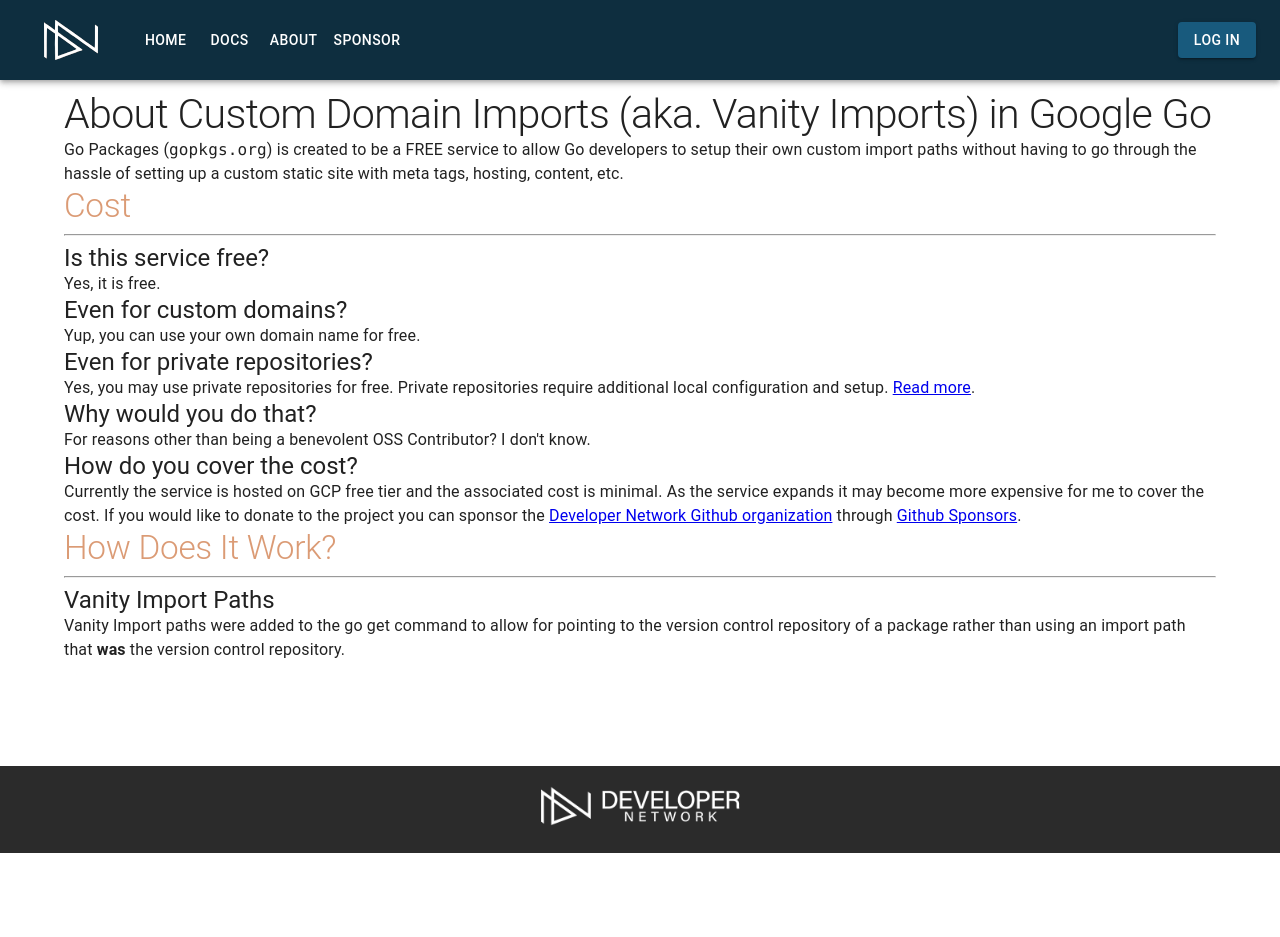
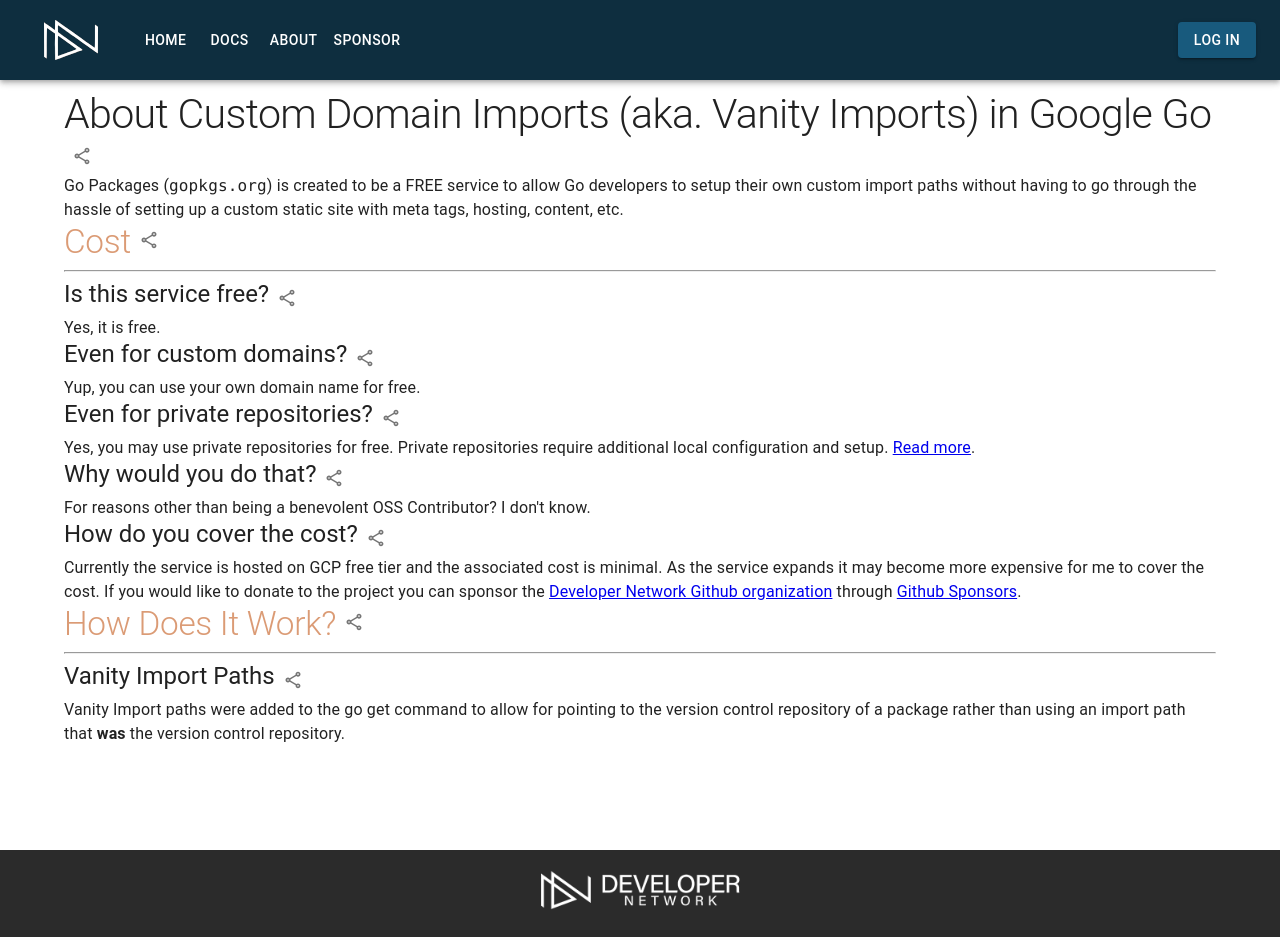
Before and after one commit to devnw/gopkgs-client, a React (Create React App) app: page /about in a window 1280 px wide. Before the commit the page ends 853 px from the top, so only its background shows below. Built offline with nearby package versions, Linux system fonts and the light colour scheme.

Commit message:
Added the ability to copy a header link

```diff
--- a/src/components/Ref.js
+++ b/src/components/Ref.js
@@ -1,16 +1,51 @@
-import React from "react";
-import { Typography } from "@mui/material";
+import copy from "clipboard-copy";
+import React, { useState } from "react";
+import { Typography, Grid, Tooltip, IconButton } from "@mui/material";
+import ShareOutlinedIcon from "@mui/icons-material/ShareOutlined";
+import { useLocation } from "react-router-dom";
 
 const Ref = (props) => {
+  const [showTooltip, setShowTooltip] = useState(false);
+  const id = props.children.replace(/ /g, "-").toLowerCase();
+  const location = useLocation();
+  const url = new URL(
+    `${process.env.REACT_APP_URL}${location.pathname}#${encodeURIComponent(id)}`
+  ).toString();
+
+  const onCopy = (content) => {
+    copy(url);
+    setShowTooltip(true);
+  };
+
+  const handleOnTooltipClose = () => {
+    setShowTooltip(false);
+  };
+
   if (!props.variant.startsWith("h")) {
     return <Typography {...props} />;
   }
 
   return (
-    <Typography
-      {...props}
-      id={props.children.replace(/ /g, "-").toLowerCase()}
-    />
+    <Grid container>
+      <Grid item>
+        <Typography {...props} id={id} />
+      </Grid>
+      <Grid item>
+        <Tooltip
+          open={showTooltip}
+          title={"Copied to clipboard!"}
+          leaveDelay={300}
+          onClose={handleOnTooltipClose}
+          {...(props.TooltipProps || {})}
+          onClick={onCopy}
+          data={props.data}
+        >
+          <IconButton onClick={onCopy}>
+            <ShareOutlinedIcon fontSize="small" />
+          </IconButton>
+        </Tooltip>
+      </Grid>
+    </Grid>
   );
 };
 
```
Also changed, not shown: 2 other files (tests, documents, lock files or other folders).
